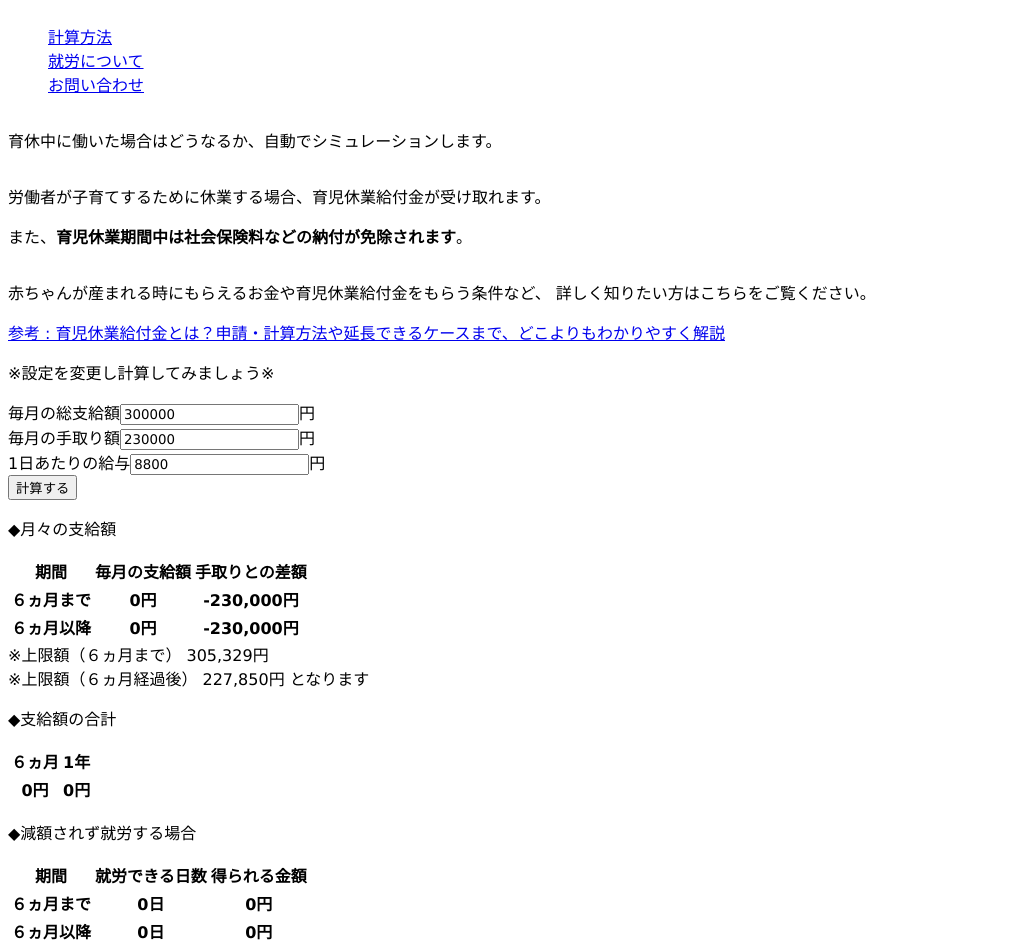
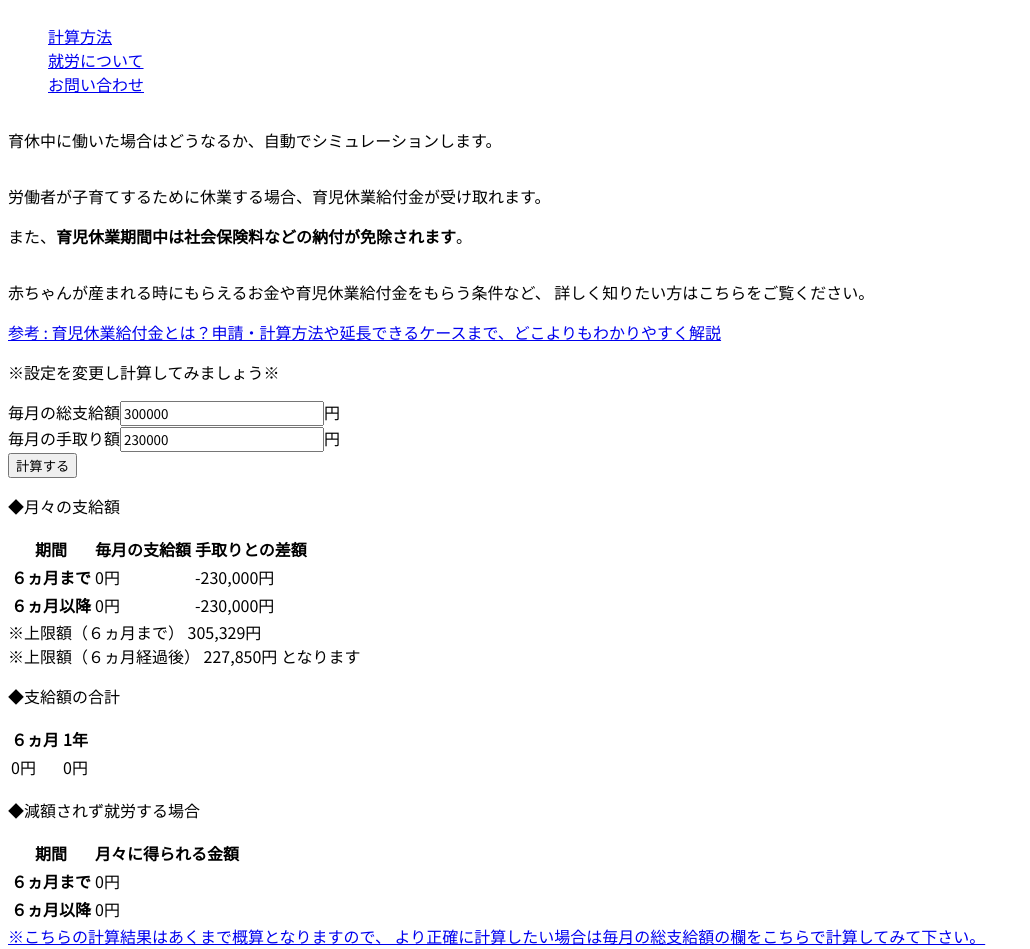
Before and after one commit to yuutan1017/benefits-calculator, a Next.js app: page / in a window 1280 px wide. Shown: the top 949 px of the page, without its empty margins (0-1030 px from the left). Built offline with nearby package versions, Linux system fonts and the light colour scheme.

Commit message:
fix:font, delete dailywage

```diff
--- a/components/Layout.tsx
+++ b/components/Layout.tsx
@@ -11,7 +11,7 @@ export const Layout = ({ children }: any): JSX.Element => {
           content="就労した場合の育児休業給付金を自動で計算するツール"
         ></meta>
       </Head>
-      <main className="flex flex-col flex-auto md:w-7/12 items-center justify-center text-center">
+      <main className="flex flex-col flex-auto md:w-8/12 items-center justify-center text-center">
         {children}
       </main>
       <Footer />
--- a/components/Navbar.tsx
+++ b/components/Navbar.tsx
@@ -10,7 +10,7 @@ export const Navbar = () => {
             href="#methodCalculate"
             to="methodCalculate"
             duration={500}
-            offset={50}
+            offset={30}
             smooth
           >
             計算方法
@@ -21,7 +21,7 @@ export const Navbar = () => {
             href="#aboutWork"
             to="aboutWork"
             duration={500}
-            offset={50}
+            offset={30}
             smooth
           >
             就労について
--- a/pages/BenefitsCalculate.tsx
+++ b/pages/BenefitsCalculate.tsx
@@ -9,7 +9,6 @@ const BenefitsCalculate = () => {
   const [data, setData] = useState<setChildcareInputs>({
     grossIncome: 300000,
     netIncome: 230000,
-    dailyWage: 8800,
   });
   //支給額と月々に稼げる金額
   const [payment, setPayment] = useState<Payment>({
@@ -30,19 +29,13 @@ const BenefitsCalculate = () => {
   const totalPayment = Math.floor(payment.sixMonth * 6);
   const totalYearPayment = Math.floor(totalPayment + afterSixMonthPayment * 6);
 
-  //一月で就労できる日数を計算して四捨五入する
-  const sixWorkingDays = Math.floor(payment.sixMonthBenefits / data.dailyWage);
-  const afterSixWorkingDays = Math.floor(
-    payment.afterSixMonthBenefits / data.dailyWage
-  );
-
   const divide = data.grossIncome / 100;
   let eighty = divide * 80;
   let sixSeven = divide * 67;
   let fifty = divide * 50;
 
   const calculateDailyWage = () => {
-    if (sixSeven >= 305721 || data.dailyWage === 0) {
+    if (sixSeven >= 305721) {
       sixSeven = 305721;
       fifty = 228150;
       setUpperLimit(true);
@@ -76,7 +69,7 @@ const BenefitsCalculate = () => {
                 id="grossIncome"
                 type="number"
                 defaultValue={data.grossIncome}
-                className="border-b-2 border-gray-400 w-32 pl-2 outline-none mx-1"
+                className="border-b-2 border-gray-400 w-32 pl-3 outline-none mx-1"
                 onChange={(e) => {
                   setData({ ...data, grossIncome: parseInt(e.target.value) });
                 }}
@@ -89,22 +82,9 @@ const BenefitsCalculate = () => {
                 id="netIncome"
                 type="number"
                 defaultValue={data.netIncome}
-                className="border-b-2 border-gray-400 w-32 pl-2 outline-none mx-1"
+                className="border-b-2 border-gray-400 w-32 pl-3 outline-none mx-1"
                 onChange={(e) => {
                   setData({ ...data, netIncome: parseInt(e.target.value) });
-                }}
-              />
-              <span>円</span>
-            </div>
-            <div className="flex flex-row justify-center mt-4">
-              <label htmlFor="dailyWage">1日あたりの給与</label>
-              <input
-                id="dailyWage"
-                type="number"
-                defaultValue={data.dailyWage}
-                className="border-b-2 border-gray-400 w-32 pl-2 outline-none mx-1"
-                onChange={(e) => {
-                  setData({ ...data, dailyWage: parseInt(e.target.value) });
                 }}
               />
               <span>円</span>
@@ -155,34 +135,34 @@ const BenefitsCalculate = () => {
               <tbody>
                 <tr>
                   <th className="py-3 border border-gray-400">６ヵ月まで</th>
-                  <th className="py-2 border border-gray-400">
+                  <td className="py-2 border border-gray-400 font-bold">
                     {sixMonthPayment.toLocaleString()}円
-                  </th>
-                  <th
+                  </td>
+                  <td
                     className={`${
                       payment.sixMonth - data.netIncome < 0
                         ? 'text-red-600'
                         : ''
-                    } py-2 border border-gray-400`}
+                    } py-2 border border-gray-400 font-bold`}
                   >
                     {(payment.sixMonth - data.netIncome).toLocaleString()}円
-                  </th>
+                  </td>
                 </tr>
                 <tr>
                   <th className="py-3 border border-gray-400">６ヵ月以降</th>
-                  <th className="py-2 border border-gray-400">
+                  <td className="py-2 border border-gray-400 font-bold">
                     {afterSixMonthPayment.toLocaleString()}円
-                  </th>
-                  <th
+                  </td>
+                  <td
                     className={`${
                       payment.sixMonth - data.netIncome < 0
                         ? 'text-red-600'
                         : ''
-                    } py-2 border border-gray-400`}
+                    } py-2 border border-gray-400 font-bold`}
                   >
                     {(payment.afterSixMonth - data.netIncome).toLocaleString()}
                     円
-                  </th>
+                  </td>
                 </tr>
               </tbody>
             </table>
@@ -207,12 +187,12 @@ const BenefitsCalculate = () => {
               </thead>
               <tbody>
                 <tr>
-                  <th className="py-4 border border-gray-400">
+                  <td className="py-4 border border-gray-400 font-bold">
                     {totalPayment.toLocaleString()}円
-                  </th>
-                  <th className="py-4 border border-gray-400">
+                  </td>
+                  <td className="py-4 border border-gray-400 font-bold">
                     {totalYearPayment.toLocaleString()}円
-                  </th>
+                  </td>
                 </tr>
               </tbody>
             </table>
@@ -230,39 +210,30 @@ const BenefitsCalculate = () => {
                     <th className="md:w-40 w-24 py-2 border border-gray-500 text-xs">
                       期間
                     </th>
-                    <th className="py-2 border border-gray-500 text-xs md:w-60 w-28">
-                      就労できる日数
-                    </th>
                     <th className="py-2 border border-gray-500 text-xs">
-                      得られる金額
+                      月々に得られる金額
                     </th>
                   </tr>
                 </thead>
                 <tbody>
                   <tr>
                     <th className="py-3 border border-gray-400">６ヵ月まで</th>
-                    <th className="py-2 border border-gray-400">
-                      {sixWorkingDays}日
-                    </th>
-                    <th className="py-2 border border-gray-400">
+                    <td className="py-2 border border-gray-400 font-bold">
                       {Math.floor(payment.sixMonthBenefits).toLocaleString()}円
-                    </th>
+                    </td>
                   </tr>
                   <tr>
                     <th className="py-3 border border-gray-400">６ヵ月以降</th>
-                    <th className="py-2 border border-gray-400">
-                      {afterSixWorkingDays}日
-                    </th>
-                    <th className="py-2 border border-gray-400">
+                    <td className="py-2 border border-gray-400 font-bold">
                       {payment.afterSixMonthBenefits.toLocaleString()}円
-                    </th>
+                    </td>
                   </tr>
                 </tbody>
               </table>
             )}
             <div className="text-gray-600 mt-8 text-left text-xs">
               <Link href="/AveCalculate">
-                <a className="hover:border-b-blue-400 hover:border-b-2 hover:text-blue-400">
+                <a className="hover:text-blue-400">
                   ※こちらの計算結果はあくまで概算となりますので、
                   より正確に計算したい場合は毎月の総支給額の欄をこちらで計算してみて下さい。
                 </a>
--- a/pages/Contact.tsx
+++ b/pages/Contact.tsx
@@ -1,5 +1,5 @@
 import React, { useState } from 'react';
-import Image from 'next/image';
+// import Image from 'next/image';
 // import axios from 'axios';
 // import { SubmitHandler, useForm } from 'react-hook-form';
 
@@ -53,7 +53,7 @@ export default function Contact() {
           </div>
         </div>
       ) : ( */}
-      <section
+      <div
         id="contact"
         className="items-center border-t-2 border-[#39497C] mb-10"
       >
@@ -80,7 +80,7 @@ export default function Contact() {
             <a target="_blank">https://profile-site-pearl.vercel.app/contact</a>
           </Link>
         </div>
-      </section>
+      </div>
       {/* )} */}
     </>
   );
--- a/pages/index.tsx
+++ b/pages/index.tsx
@@ -15,12 +15,12 @@ const Home: NextPage = () => {
       <BenefitsCalculate />
       <CalculateSentence />
       <AboutWorkSentence />
-      <article className="text-left border-t-2 border-[#1E2678] my-8">
+      <section className="text-left border-t-2 border-[#1E2678] my-8">
         <div className="flex text-xl py-2 mt-8 mb-5">
           <div className="border-b-8 border-yellow-500 rotate-90 w-7"></div>
           <h2>まとめ</h2>
         </div>
-        <section className='text-sm'>
+        <div className='text-sm'>
           <div>
             育児休業給付金は育児に伴う休業期間中に国から給付金を受け取れるだけでなく、社会保険料の支払いも免除される制度です。
             <br />
@@ -42,8 +42,8 @@ const Home: NextPage = () => {
               </p>
             </div>
           </div>
-        </section>
-      </article>
+        </div>
+      </section>
       <Contact />
     </div>
   );
--- a/styles/global.css
+++ b/styles/global.css
@@ -1,5 +1,10 @@
+@import url('https://fonts.googleapis.com/css2?family=Noto+Sans+JP&display=swap');
 * {
   /* outline: 1px solid magenta; */
-  font-family:Verdana, Geneva, Tahoma, sans-serif;
+  font-family: 'Noto Sans JP', sans-serif;
   overflow-x: hidden;
 }
+
+::-webkit-scrollbar{
+  display: none;
+}
--- a/types/type.ts
+++ b/types/type.ts
@@ -10,7 +10,6 @@ export interface InputValue {
 export interface setChildcareInputs {
   grossIncome: number;
   netIncome: number;
-  dailyWage: number;
 }
 
 export interface Payment {
```
